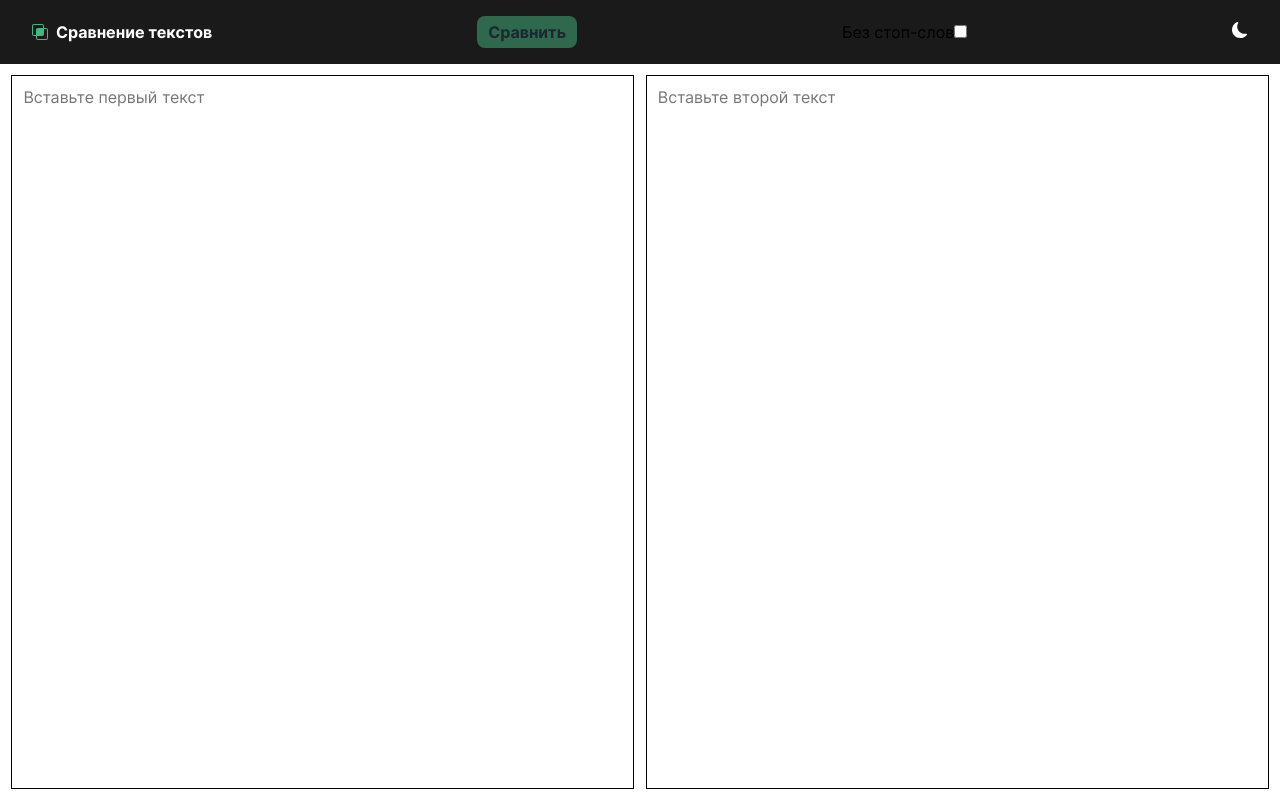
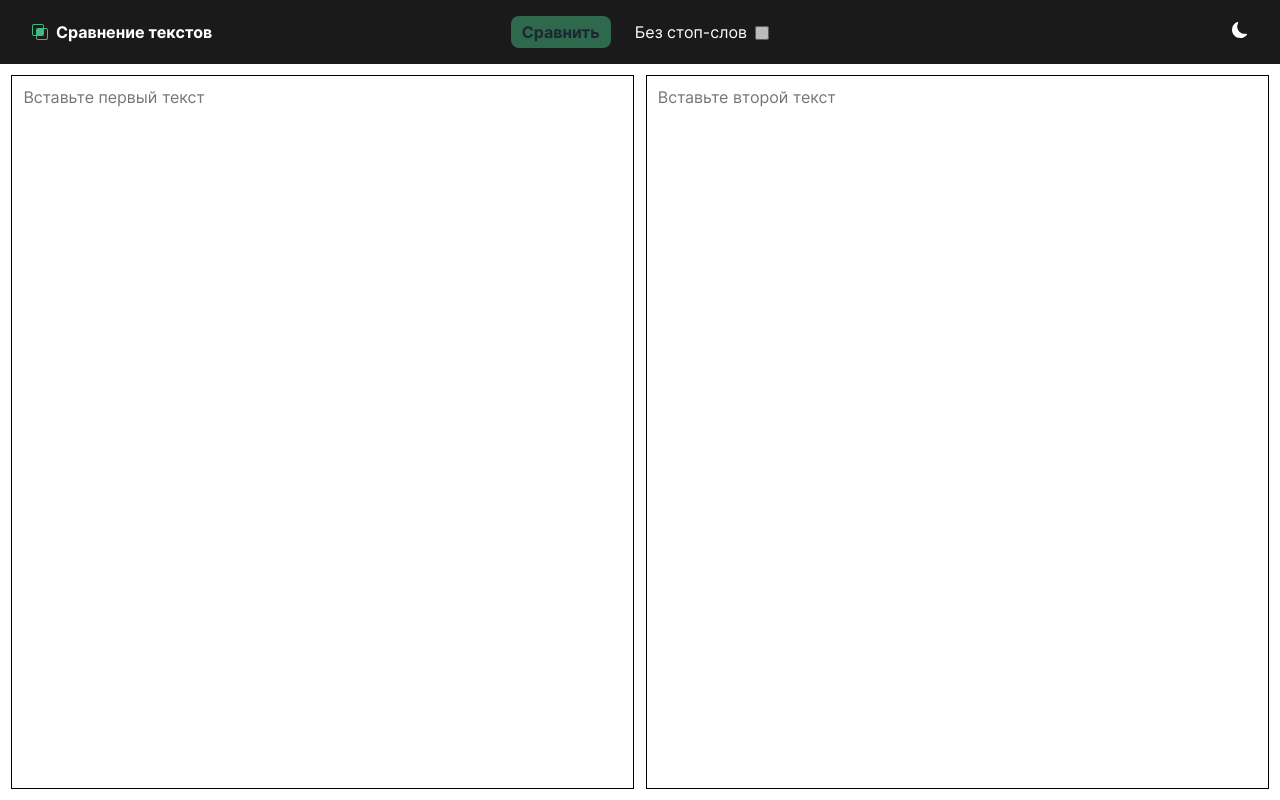
Before and after one commit to ksvfs/compare, a Vue app: page / in a window 1280 px wide. Built offline with nearby package versions, Linux system fonts and the light colour scheme.

Commit message:
feat: improve header UI

```diff
--- a/src/components/MainHeader.vue
+++ b/src/components/MainHeader.vue
@@ -32,7 +32,7 @@ function compareAndView() {
       <div class="logo-text">Сравнение текстов</div>
     </div>
 
-    <div>
+    <div class="center-menu">
       <button
         class="compare-button"
         @click="compareAndView"
@@ -40,11 +40,11 @@ function compareAndView() {
       >
         Сравнить
       </button>
-    </div>
 
-    <div>
-      <label for="ignore-stop-words">Без стоп-слов</label>
-      <input type="checkbox" id="ignore-stop-words" v-model="ignoreStopWords" />
+      <div class="checkbox-option">
+        <label for="ignore-stop-words">Без стоп-слов</label>
+        <input type="checkbox" id="ignore-stop-words" v-model="ignoreStopWords" />
+      </div>
     </div>
 
     <button class="theme-switch">
@@ -57,9 +57,8 @@ function compareAndView() {
 header {
   height: var(--header-height);
   padding-inline: 2rem;
-  display: flex;
-  justify-content: space-between;
-  align-items: center;
+  display: grid;
+  grid-template-columns: 1fr max-content 1fr;
   background-color: #1a1a1a;
 }
 
@@ -78,6 +77,12 @@ header {
   }
 }
 
+.center-menu {
+  display: flex;
+  align-items: center;
+  gap: 1.5rem;
+}
+
 .compare-button {
   border-radius: 0.5rem;
   padding: 0.4rem 0.7rem;
@@ -87,11 +92,30 @@ header {
   cursor: pointer;
 
   &:disabled {
-    opacity: 0.5;
+    opacity: 50%;
+  }
+}
+
+.checkbox-option {
+  display: flex;
+  align-items: center;
+  gap: 0.5rem;
+  color: #ffffff;
+
+  input {
+    height: 0.9rem;
+    width: 0.9rem;
+    margin-top: 0.1rem;
+    accent-color: #42b883;
+
+    &:not(:checked) {
+      opacity: 70%;
+    }
   }
 }
 
 .theme-switch {
+  margin-left: auto;
   background-color: transparent;
   color: #ffffff;
   cursor: pointer;
```
